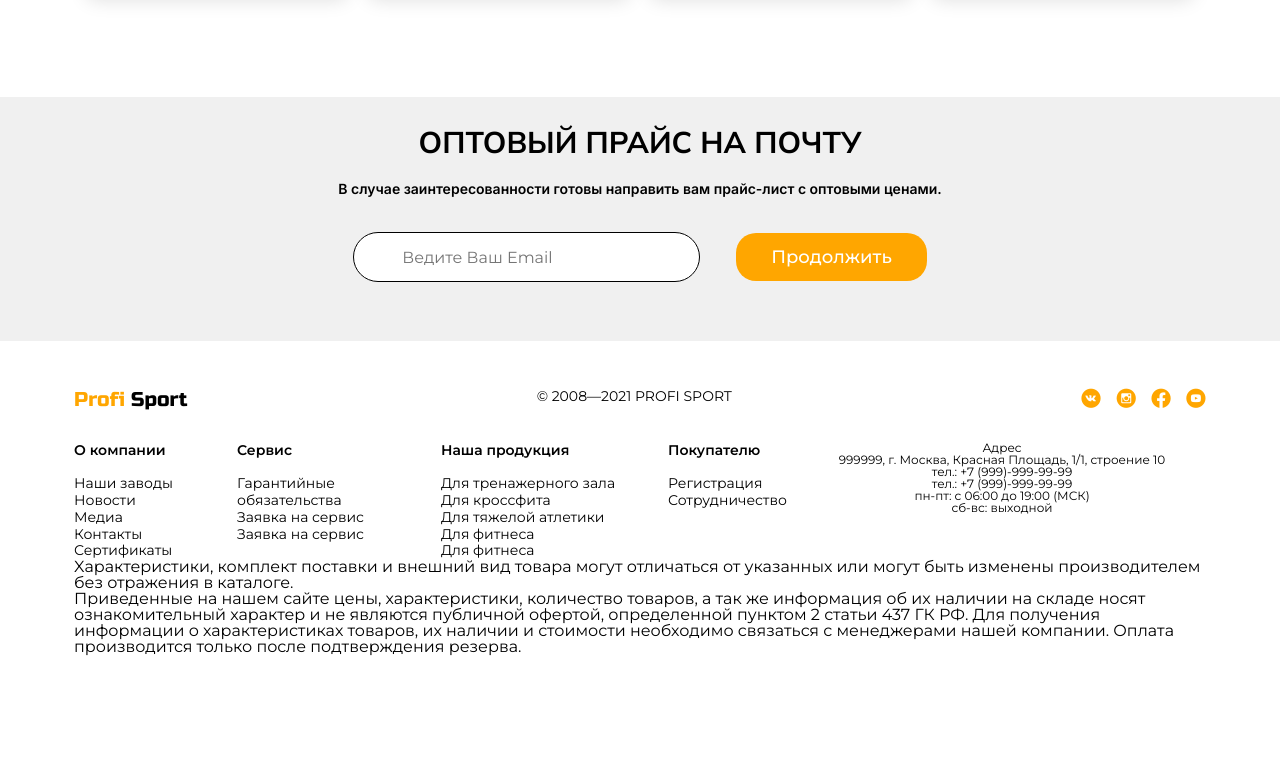
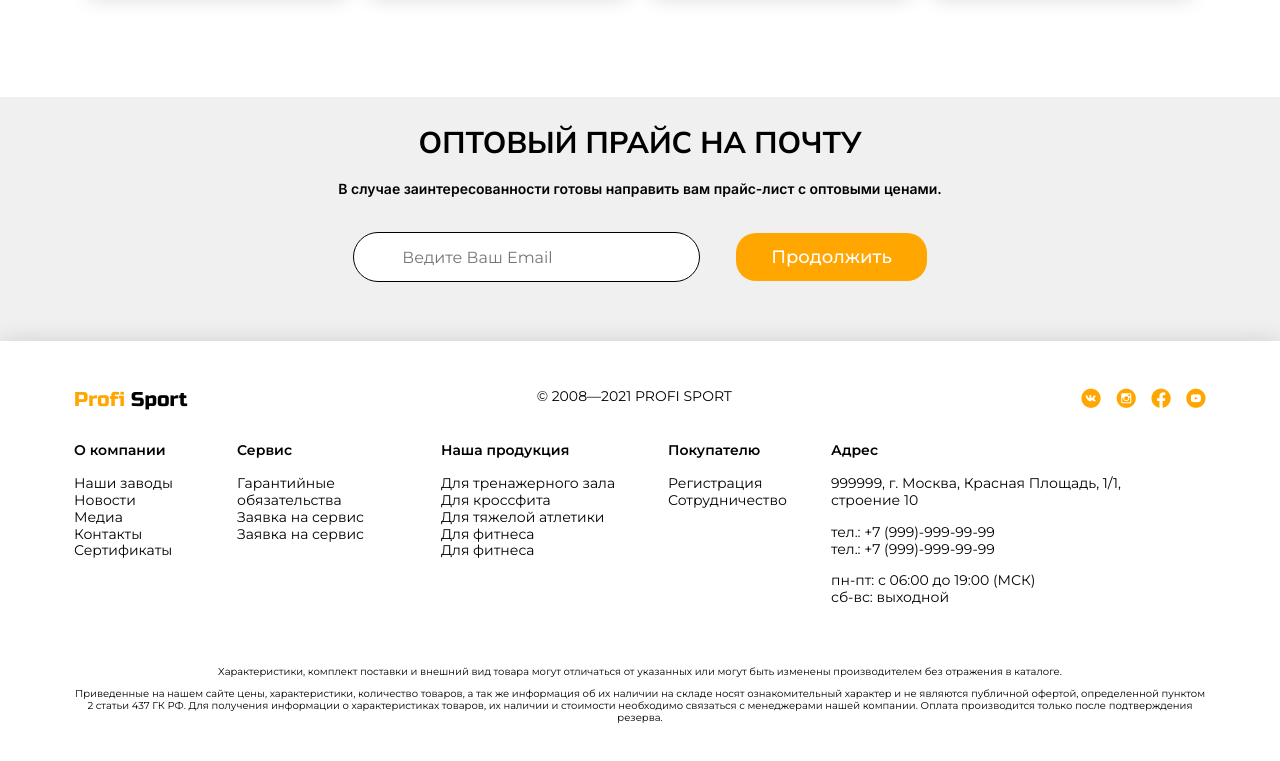
Before and after one commit to iDestar/practice-layout-9, a website built with webpack: page src/index.html in a window 1280 px wide. Shown: the part 3975-4736 px from the top of the page. Before the commit the page ends 4631 px from the top, so only its background shows below. Built offline with nearby package versions, Linux system fonts and the light colour scheme.

Commit message:
footer end

```diff
--- a/src/index.html
+++ b/src/index.html
@@ -349,7 +349,8 @@
          </section>
        </div>
     </main>
-    <footer class="page-footer container">
+    <footer class="page-footer footer">
+      <div class="footer__wrapper container">
       <div class="footer-top">
         <div class="footer-top__logo">
           <span class="footer-top__logo-first">Profi</span>
@@ -409,13 +410,12 @@
         <ul class="middle-block__adress-list adress-list">
          <li class="adress-list__item"><a href="#" class="adress-list__link">Адреc</a></li>
          <li class="adress-list__item"><a href="#" class="adress-list__link">999999, г. Москва, Красная Площадь, 1/1, строение 10</a></li>
-         <li class="adress-list__item"><a href="#" class="adress-list__link">тел.: +7 (999)-999-99-99
+         <li class="adress-list__item"><a href="tel:+79999999999" class="adress-list__link">тел.: +7 (999)-999-99-99 <br> тел.: +7 (999)-999-99-99
         </a></li>
-         <li class="adress-list__item"><a href="#" class="adress-list__link">тел.: +7 (999)-999-99-99
+
+         <li class="adress-list__item"><a href="tel:+79999999999" class="adress-list__link">пн-пт: с 06:00 до 19:00 (МСК)<br> сб-вс: выходной
         </a></li>
-         <li class="adress-list__item"><a href="#" class="adress-list__link">пн-пт: с 06:00 до 19:00 (МСК)
-        </a></li>
-        <li class="adress-list__item"><a href="#" class="adress-list__link">сб-вс: выходной
+
         </a></li>
        </ul>
       </div>
@@ -426,6 +426,7 @@
         <p class="bottom-footer__second-text">  Приведенные на нашем сайте цены, характеристики, количество товаров, а так же информация об их наличии на складе носят ознакомительный характер и не являются публичной офертой, определенной пунктом 2 статьи 437 ГК РФ. Для получения информации о характеристиках товаров, их наличии и стоимости необходимо связаться с менеджерами нашей компании.
           Оплата производится только после подтверждения резерва.</p>
       </div>
+    </div>
     </footer>
     <script src="https://unpkg.com/swiper@7/swiper-bundle.min.js"></script>
   </body>
--- a/src/styles/footer.scss
+++ b/src/styles/footer.scss
@@ -3,6 +3,8 @@
 
 .page-footer {
   @include adaptiv-value('padding-top', 47, 32, 1);
+  @include adaptiv-value('padding-bottom', 47, 32, 1);
+  box-shadow: 0px 4px 25px rgba(0, 0, 0, 0.19);
 }
 
 .footer-top {
@@ -79,6 +81,7 @@
   display: grid;
   grid-template-columns: repeat(auto-fill, 120px 161px 184px 120px 342px);
   grid-gap: 43px;
+  @include adaptiv-value('margin-bottom', 60, 30, 1);
   @media (max-width: $md1+px) {
     grid-template-columns: repeat(3, 30%);
   }
@@ -168,12 +171,25 @@
   }
 }
 .adress-list {
-  width: 100%;
-  text-align: center;
-
   // .adress-list__item
 
   &__item {
+    font-size: 14px;
+    line-height: 120%;
+
+    &:first-of-type {
+      font-size: 14px;
+      font-weight: 600;
+      line-height: 120%;
+      margin-bottom: 16px;
+    }
+    &:nth-child(2) {
+      margin-bottom: 15px;
+    }
+
+    &:nth-child(3) {
+      margin-bottom: 15px;
+    }
   }
 
   // .adress-list__link
@@ -189,9 +205,13 @@
   }
 }
 .bottom-footer {
+  font-size: 10px;
+  line-height: 120%;
+  text-align: center;
   // .bottom-footer__first-text
 
   &__first-text {
+    margin-bottom: 10px;
   }
 
   // .bottom-footer__second-text
```
